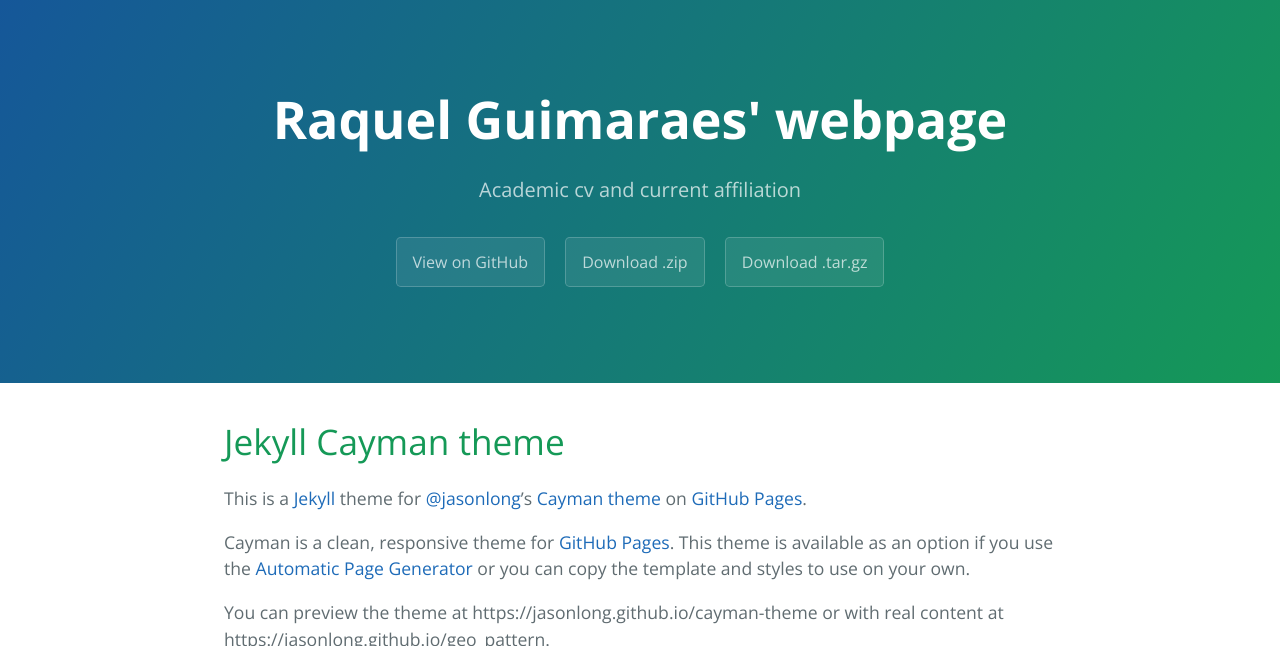
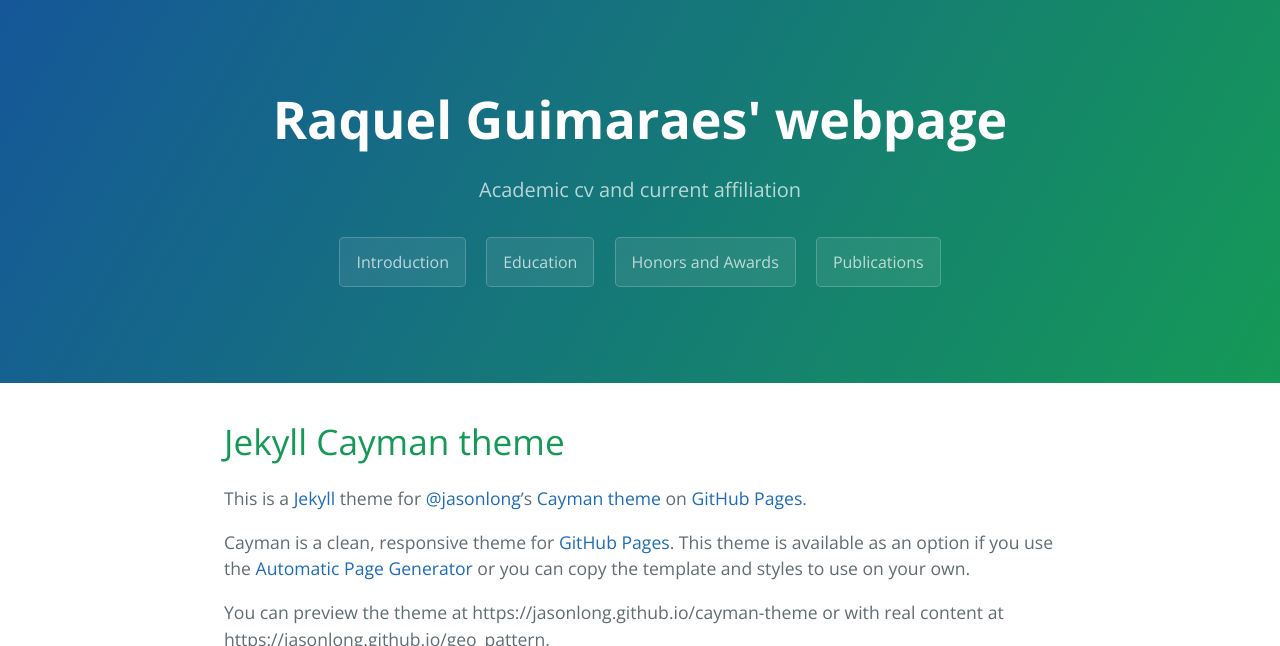
Before and after one commit to raquelrguima/raquelrguima.github.io, a Jekyll site: the page built from README.md, in a window 1280 px wide and 900 px high, cut to the strip 0-646 px from the top of the window. Built offline with Jekyll 4.4.1, drawn with Linux system fonts in a browser that asks for light colours; our own code applies the rules of GitHub Pages for plain Markdown files.

Commit message:
Update page header

```diff
--- a/_includes/page-header.html
+++ b/_includes/page-header.html
@@ -1,7 +1,8 @@
 <section class="page-header">
   <h1 class="project-name">{{ site.title }}</h1>
   <h2 class="project-tagline">{{ site.tagline }}</h2>
-  <a href="#" class="btn">View on GitHub</a>
-  <a href="#" class="btn">Download .zip</a>
-  <a href="#" class="btn">Download .tar.gz</a>
+  <a href="#" class="btn">Introduction</a>
+  <a href="#" class="btn">Education</a>
+  <a href="#" class="btn">Honors and Awards</a>
+  <a href="#" class="btn">Publications</a>
 </section>
```
